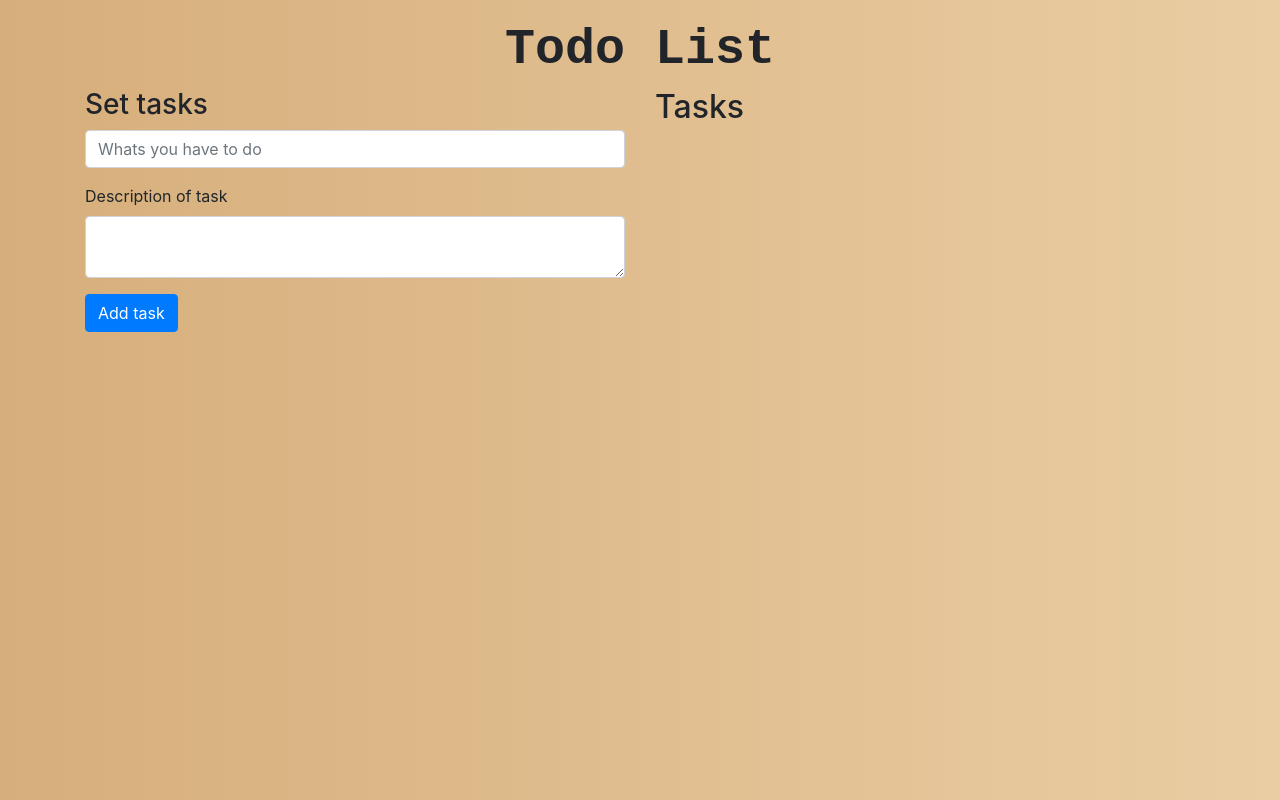
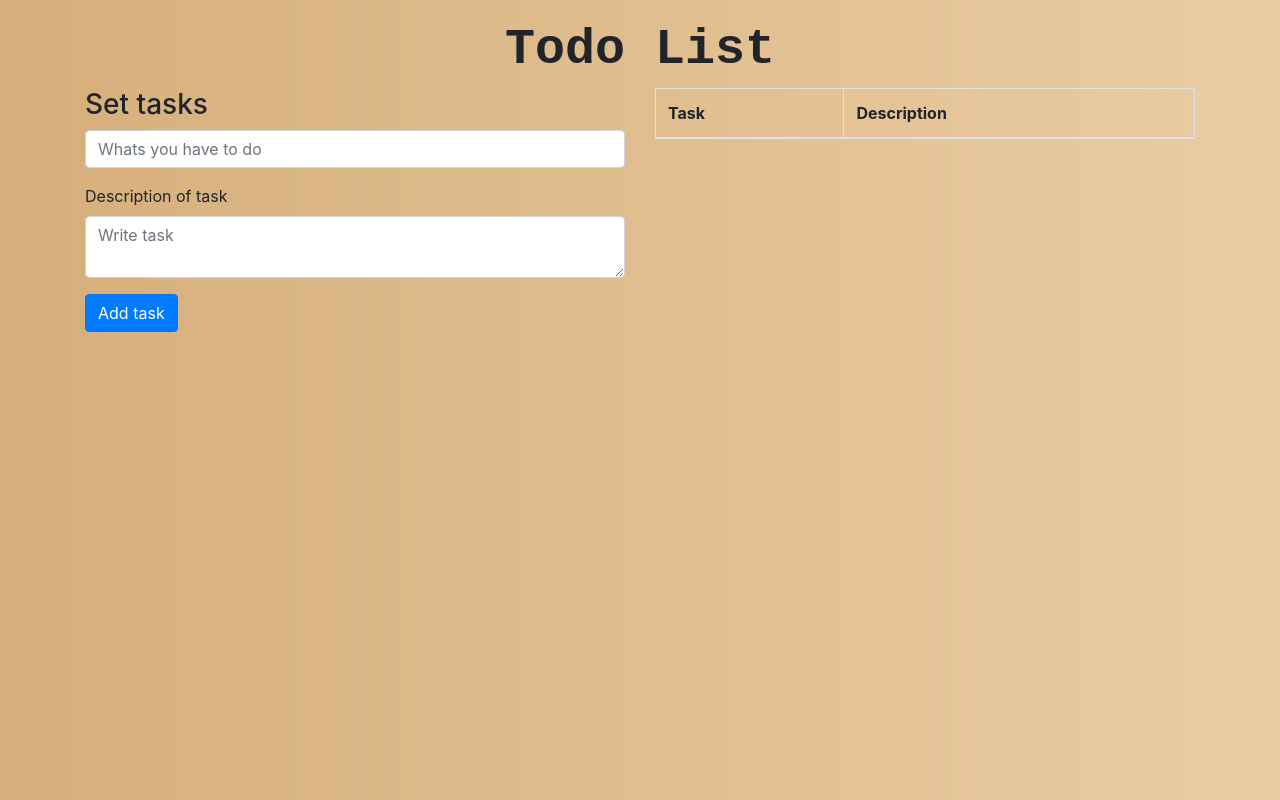
Before and after one commit to oliveravictor/todo-list, a React (Create React App) app in the folder to-do-list/: page / in a window 1280 px wide. Built offline with nearby package versions, Linux system fonts and the light colour scheme.

Commit message:
added task item

```diff
--- a/to-do-list/package.json
+++ b/to-do-list/package.json
@@ -11,6 +11,7 @@
     "react-bootstrap": "^1.6.0",
     "react-dom": "^17.0.2",
     "react-scripts": "4.0.3",
+    "short-id": "0.1.0-1",
     "web-vitals": "^1.1.2"
   },
   "scripts": {
--- a/to-do-list/src/Components/Taskform/Taskform.js
+++ b/to-do-list/src/Components/Taskform/Taskform.js
@@ -1,15 +1,18 @@
+import shortid from "short-id";
 import { Form, Button } from "react-bootstrap";
 
 const Taskform = ({ addTask }) => {
   const handleAddTask = (e) => {
-    console.log("handle task");
     e.preventDefault();
 
     const [taskName, taskDescription] = e.target.elements;
     addTask({
-      nameTask: taskName.value,
-      descriptionTask: taskDescription.value,
+      id: shortid.generate(),
+      name: taskName.value.trim(),
+      description: taskDescription.value.trim(),
     });
+
+    e.target.reset();
   };
 
   return (
@@ -24,7 +27,12 @@ const Taskform = ({ addTask }) => {
       </Form.Group>
       <Form.Group>
         <Form.Label>Description of task</Form.Label>
-        <Form.Control as="textarea" name="taskDescription" rows={2} />
+        <Form.Control
+          as="textarea"
+          name="taskDescription"
+          rows={2}
+          placeholder="Write task"
+        />
       </Form.Group>
       <Button type="submit">Add task</Button>
     </Form>
--- a/to-do-list/src/Components/Tasks/Tasks.js
+++ b/to-do-list/src/Components/Tasks/Tasks.js
@@ -1,5 +1,25 @@
-const Tasks = () => {
-  return <h2>Tasks</h2>;
+import { Table } from "react-bootstrap";
+
+const Tasks = ({ tasks }) => {
+  return (
+    <Table bordered hover>
+      <thead>
+        <tr>
+          <th>Task</th>
+          <th>Description</th>
+        </tr>
+      </thead>
+      <tbody>
+        {tasks.map((task) => (
+          <tr key={task.id}>
+            <td>{task.name}</td>
+            <td>{task.description}</td>
+            <td>🗑</td>
+          </tr>
+        ))}
+      </tbody>
+    </Table>
+  );
 };
 
 export default Tasks;
```
Also changed, not shown: 1 other file (tests, documents, lock files or other folders).
